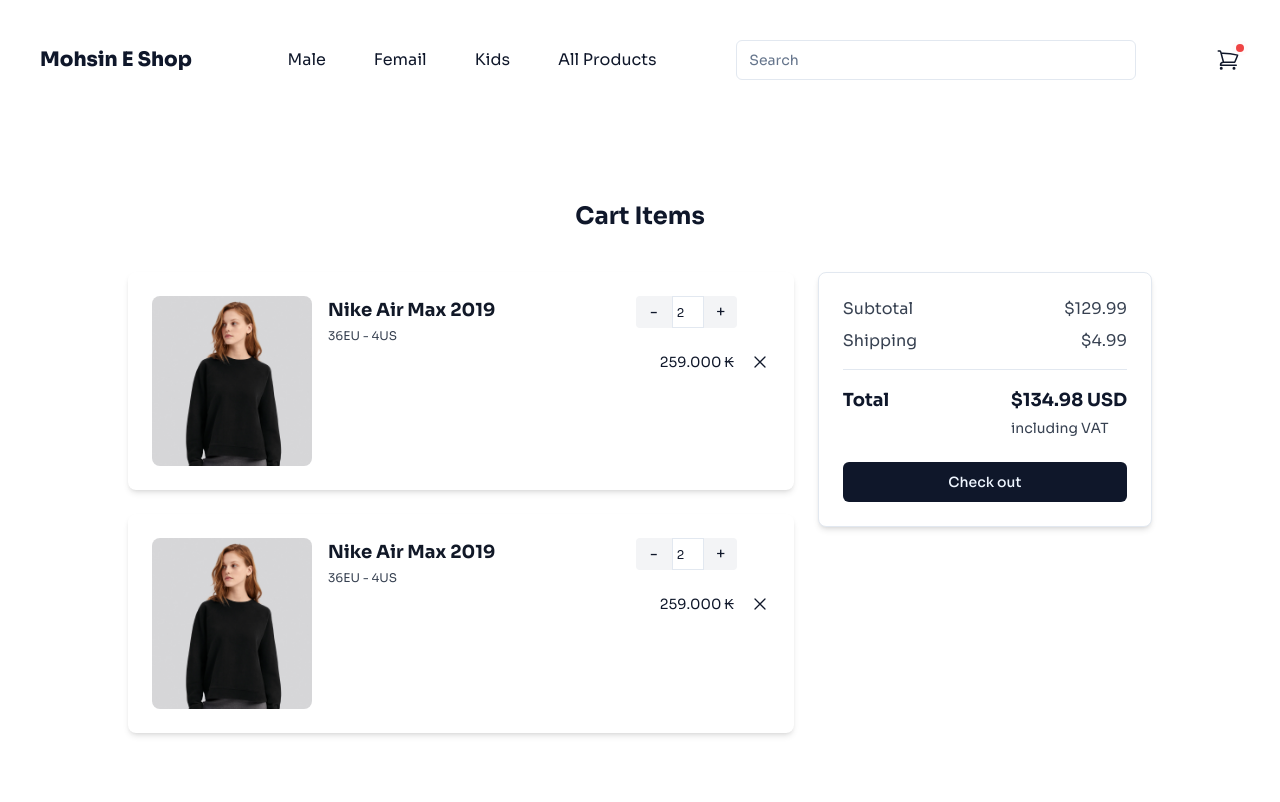
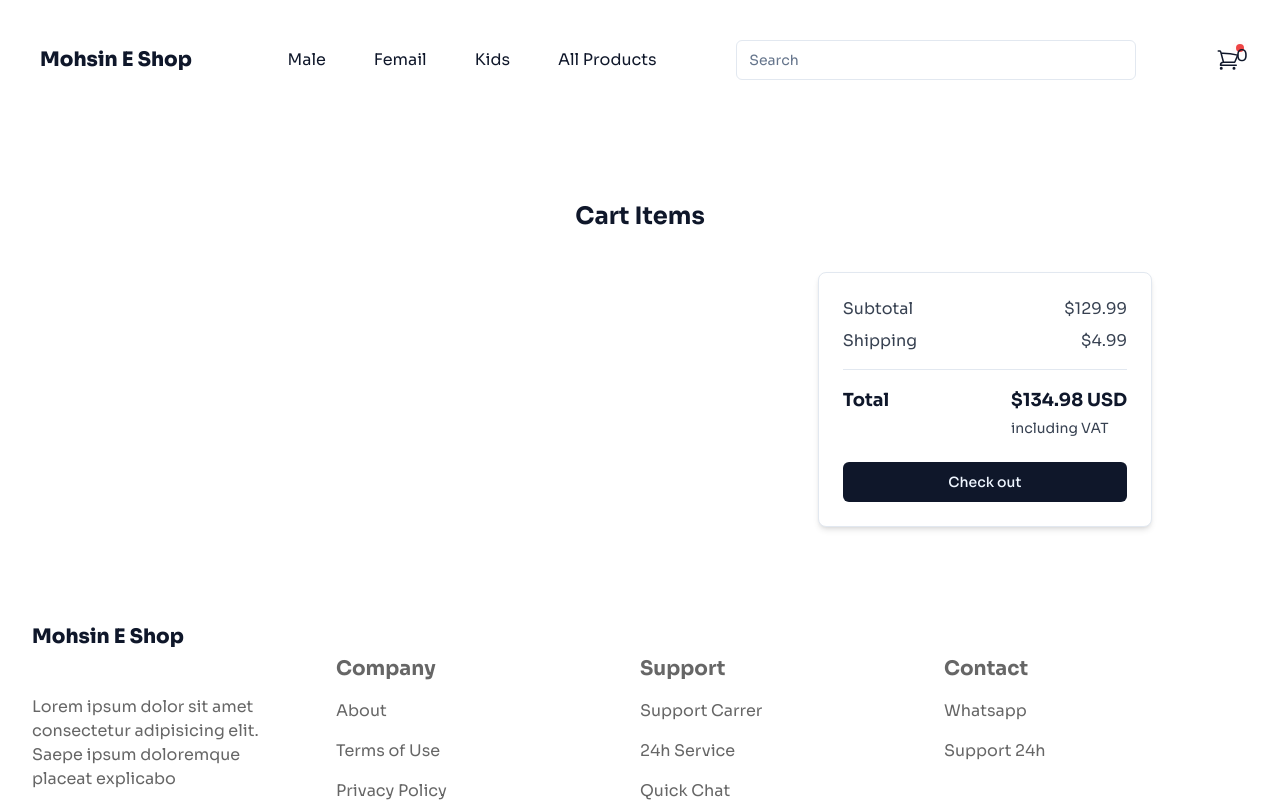
Before and after one commit to MohsinDev369/nextjs-ecom-hackathon2, a Next.js app: page /cart in a window 1280 px wide. Shown: the top 802 px of the page. Built offline with nearby package versions, Linux system fonts and the light colour scheme.

Commit message:
redux cart don too much any remove any

```diff
--- /dev/null
+++ b/src/Redux/CartSlice.ts
@@ -0,0 +1,36 @@
+'use client'
+import { createSlice } from "@reduxjs/toolkit"
+
+const initialState: {
+    cartItems: {
+        namee: string;
+        slug: string;
+        src: string;
+        price: string;
+        category: string;
+        details: string;
+        care: string[];
+    }[], amount: number, total: number, isLoading: boolean
+} = {
+    cartItems: [],
+    amount: 4,
+    total: 0,
+    isLoading: true,
+};
+
+const cartSlice = createSlice({
+    name: 'cart',
+    initialState,
+    reducers: {
+        add(state, action) {
+            state.cartItems.push(action.payload)
+        },
+        remove(state, action) {
+            const itemId = action.payload;
+            state.cartItems = state.cartItems.filter((item) => item.slug !== itemId);
+        }
+    }
+})
+
+export const { add, remove } = cartSlice.actions;
+export default cartSlice.reducer;
--- /dev/null
+++ b/src/Redux/ReduxProvider.tsx
@@ -0,0 +1,9 @@
+"use client"
+import { Provider } from "react-redux";
+import store from "./Store"
+
+const ReduxProvider = ({children}:{children:React.ReactNode}) => {
+  return <Provider store={store}>{children}</Provider>;
+}
+
+export default ReduxProvider
--- /dev/null
+++ b/src/Redux/Store.ts
@@ -0,0 +1,9 @@
+import { configureStore } from '@reduxjs/toolkit'
+import cartReducer from "./CartSlice"
+
+const store = configureStore({
+    reducer: {
+        cart:cartReducer
+    }
+})
+export default store;
--- a/src/app/cart/page.tsx
+++ b/src/app/cart/page.tsx
@@ -1,13 +1,23 @@
+"use client";
 import { Button } from "@/components/ui/button";
 import Image from "next/image";
+import { remove } from "@/Redux/CartSlice";
+import { useSelector, useDispatch } from "react-redux";
 
-const cart = () => {
+const Cart = () => {
+  const dispatch = useDispatch();
+  const { cartItems } = useSelector((state: any) => state.cart);
+  // console.log(cartItems);
   return (
-    <div className="  pt-20">
+    <div className="pt-20">
       <h1 className="mb-10 text-center text-2xl font-bold">Cart Items</h1>
       <div className="mx-auto max-w-5xl justify-center px-6 md:flex md:space-x-6 xl:px-0">
         <div className="rounded-lg md:w-2/3">
-          <div className="justify-between mb-6 rounded-lg bg-white p-6 shadow-md sm:flex sm:justify-start">
+          {cartItems.map((item:any) => (
+            <div
+              className="justify-between mb-6 rounded-lg bg-white p-6 shadow-md sm:flex sm:justify-start"
+              key={item.slug}
+            >
               <Image
                 src="/assets/product_img/slider_img1.png"
                 alt="product-image"
@@ -18,7 +28,7 @@
               <div className="sm:ml-4 sm:flex sm:w-full sm:justify-between">
                 <div className="mt-5 sm:mt-0">
                   <h2 className="text-lg font-bold text-gray-900">
-                  Nike Air Max 2019
+                    {item.namee}
                   </h2>
                   <p className="mt-1 text-xs text-gray-700">36EU - 4US</p>
                 </div>
@@ -59,58 +69,7 @@
                 </div>
               </div>
             </div>
-          <div className="justify-between mb-6 rounded-lg bg-white p-6 shadow-md sm:flex sm:justify-start">
-            <Image
-              src="/assets/product_img/slider_img1.png"
-              alt="product-image"
-              className="w-full rounded-lg sm:w-40"
-              height={200}
-              width={200}
-            />
-            <div className="sm:ml-4 sm:flex sm:w-full sm:justify-between">
-              <div className="mt-5 sm:mt-0">
-                <h2 className="text-lg font-bold text-gray-900">
-                  Nike Air Max 2019
-                </h2>
-                <p className="mt-1 text-xs text-gray-700">36EU - 4US</p>
-              </div>
-              <div className="mt-4 flex justify-between im sm:space-y-6 sm:mt-0 sm:block sm:space-x-6">
-                <div className="flex items-center border-gray-100">
-                  <span className="cursor-pointer rounded-l bg-gray-100 py-1 px-3.5 duration-100 hover:bg-blue-500 hover:text-blue-50">
-                    {" "}
-                    -{" "}
-                  </span>
-                  <input
-                    className="h-8 w-8 border bg-white text-center text-xs outline-none"
-                    type="number"
-                    value="2"
-                    min="1"
-                  />
-                  <span className="cursor-pointer rounded-r bg-gray-100 py-1 px-3 duration-100 hover:bg-blue-500 hover:text-blue-50">
-                    {" "}
-                    +{" "}
-                  </span>
-                </div>
-                <div className="flex items-center space-x-4">
-                  <p className="text-sm">259.000 ₭</p>
-                  <svg
-                    xmlns="http://www.w3.org/2000/svg"
-                    fill="none"
-                    viewBox="0 0 24 24"
-                    stroke-width="1.5"
-                    stroke="currentColor"
-                    className="h-5 w-5 cursor-pointer duration-150 hover:text-red-500"
-                  >
-                    <path
-                      stroke-linecap="round"
-                      stroke-linejoin="round"
-                      d="M6 18L18 6M6 6l12 12"
-                    />
-                  </svg>
-                </div>
-              </div>
-            </div>
-          </div>
+          ))}
         </div>
         {/* <!-- Sub total --> */}
         <div className="mt-6 h-full rounded-lg border bg-white p-6 shadow-md md:mt-0 md:w-1/3">
@@ -139,4 +98,4 @@
   );
 };
 
-export default cart;
+export default Cart;
--- a/src/app/layout.tsx
+++ b/src/app/layout.tsx
@@ -3,7 +3,7 @@
 import { Sora } from "next/font/google";
 import { Footer } from "@/components/Footer";
 import { Toaster } from "@/components/ui/toaster";
-
+import ReduxProvider from "@/Redux/ReduxProvider";
 
 const sora = Sora({ subsets: ["latin"] });
 
@@ -20,10 +20,10 @@
   return (
     <html lang="en">
       <body className={`${sora.className} container`}>
-        <Header />
-        <main>
-          {children}
-        </main>
+        <ReduxProvider>
+          <Header />
+          <main>{children}</main>
+        </ReduxProvider>
         <Toaster />
         <Footer />
       </body>
--- a/src/app/products/[slug]/page.tsx
+++ b/src/app/products/[slug]/page.tsx
@@ -1,11 +1,14 @@
-import { Button } from "@/components/ui/button";
+'use client'
 import products from "@/dum_db/db";
 import Image from "next/image";
 import db from "@/dum_db/db";
 import { ToastWithAction } from "@/components/ToastWithAction";
+import {useDispatch} from 'react-redux'
+import {add} from '@/Redux/CartSlice'
 
 export default function Page({ params }: { params: { slug: string } }) {
   let product = products.find((i) => i.slug === params.slug);
+  const dispatch = useDispatch()
   return (
     <section className="bg-[#fcfcfc] sm:p-16 overflow-hidden">
       <div className="flex justify-between max-lg:flex-col">
@@ -57,7 +60,11 @@
                 <div>+</div>
               </div>
             </div>
-            <div id="addtocart" className="flex items-center gap-4">
+            <div
+              id="addtocart"
+              className="flex items-center gap-4"
+              onClick={() => dispatch(add(product))}
+            >
               <ToastWithAction>Add to cart</ToastWithAction>
 
               <p className="font-bold text-2xl text-[#212121]">
--- a/src/components/Header.tsx
+++ b/src/components/Header.tsx
@@ -1,6 +1,7 @@
+'use client'
 import { Input } from "./ui/input";
 import Link from "next/link";
-
+import {useSelector} from 'react-redux'
 import {
   Sheet,
   SheetClose,
@@ -12,6 +13,8 @@
 } from "@/components/ui/sheet";
 
 const Header = () => {
+  const { cartItems } = useSelector((state: { cart: any }) => state.cart);
+  // console.log(cartItems);
   return (
     <header className="flex my-8 p-2 sm:justify-between max-sm:justify-between items-center gap-2 sticky top-0 z-10 bg-white">
       <div className="mr-4">
@@ -44,7 +47,9 @@
         <Link href={"/cart"}>
           {/* Red ping animation start */}
           <div className="absolute bg-red-500 rounded-full w-2 h-2 top-0 right-0 -mt-1 -mr-1 animate-ping"></div>
-          <div className="absolute bg-red-500 rounded-full w-2 h-2 top-0 right-0 -mt-1 -mr-1"></div>{" "}
+          <div className="absolute bg-red-500 rounded-full w-2 h-2 top-0 right-0 -mt-1 -mr-1">
+            {cartItems.length}
+          </div>{" "}
           {/* Cart SVG */}
           <svg
             xmlns="http://www.w3.org/2000/svg"
```
Lines whose indentation alone changed are shown as unchanged.
